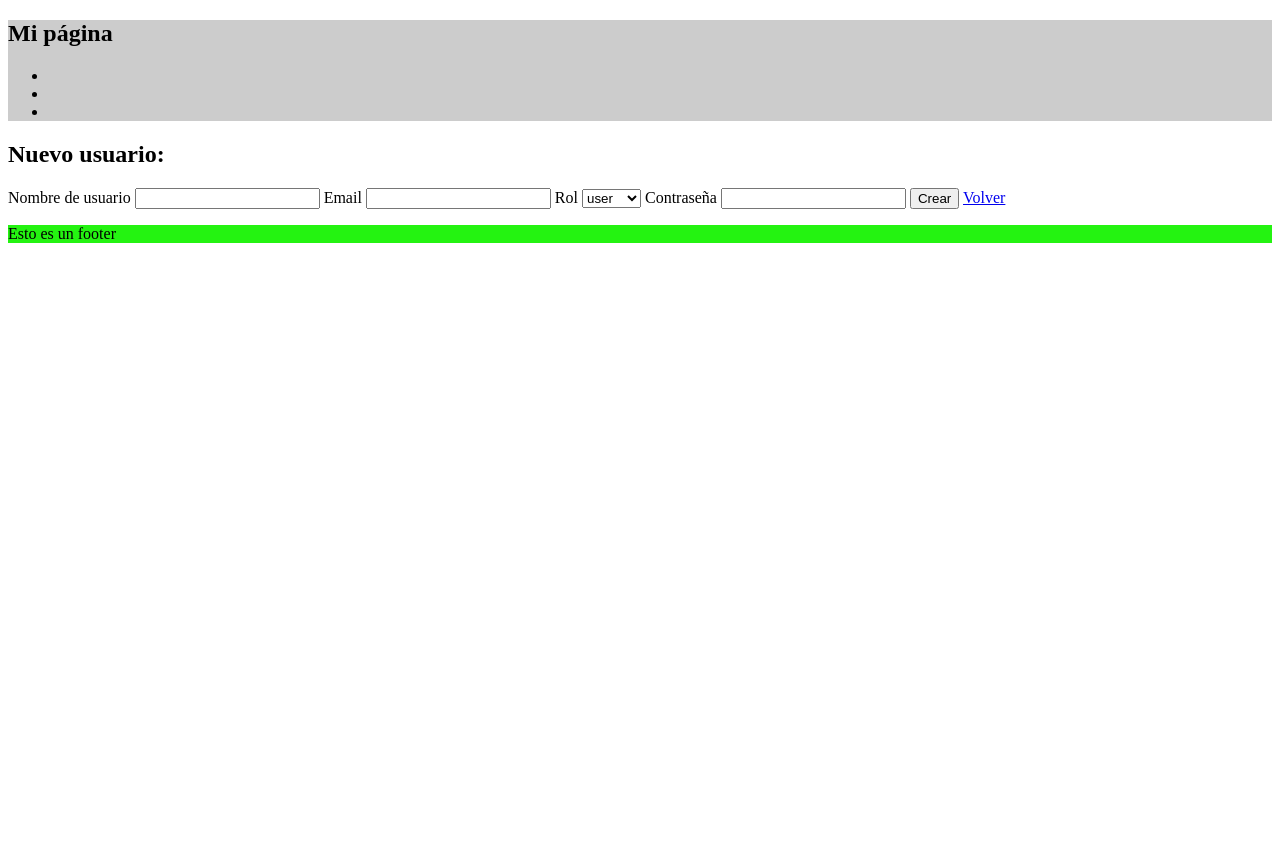
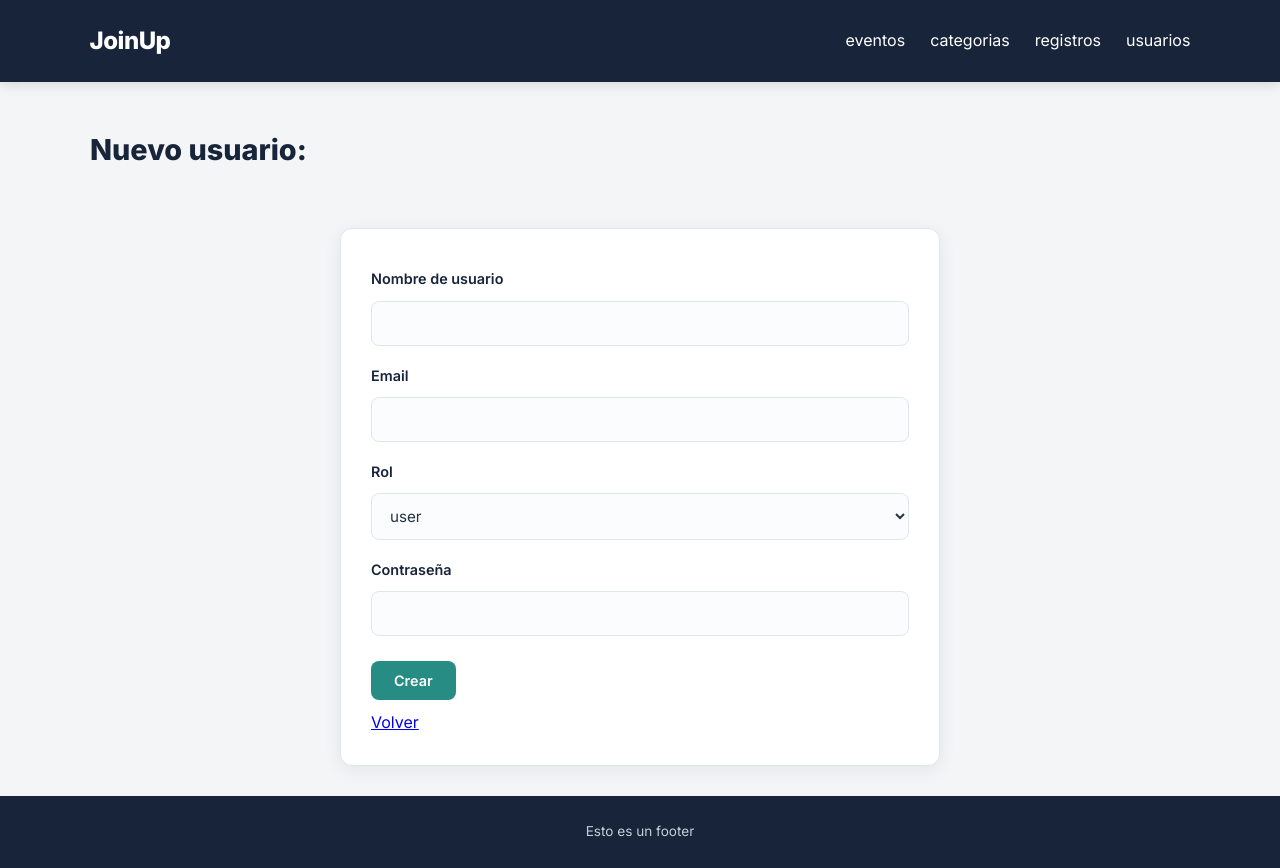
Before and after one commit to carmen-2026-design/project_backend_group, a Node server app: page /user/new in a window 1280 px wide. Before the commit the page ends 243 px from the top, so only its background shows below. Run offline with Node 20, Linux system fonts and the light colour scheme; some libraries are stand-ins or nearby versions.

Commit message:
categorias en funcionamiento
- se han agregado las categorias, funcionan correctamente, queda pendiente solucionar el tema de eliminar una categoria (mientras tenga eventos no me permita hacerlo). - se han añadido estilos para mejor visualización

```diff
--- a/public/css/style.css
+++ b/public/css/style.css
@@ -1,3 +1,310 @@
-header, footer {
+/* header, footer {
     background-color: #ccc;
 }
+
+ */
+
+
+@import url('https://fonts.googleapis.com/css2?family=Inter:wght@400;500;600;700;800&display=swap');
+
+:root {
+    --color-principal: #17243a;
+    --color-secundario: #278c83;
+    --color-secundario-hover: #1e716a;
+    --color-fondo: #f3f5f7;
+    --color-blanco: #ffffff;
+    --color-texto: #263244;
+    --color-texto-suave: #718096;
+    --color-borde: #e1e6ed;
+    --color-error: #c94b4b;
+    --sombra: 0 4px 18px rgba(23, 36, 58, 0.07);
+    --radio: 12px;
+}
+
+* {
+    margin: 0;
+    padding: 0;
+    box-sizing: border-box;
+}
+
+body {
+    min-height: 100vh;
+    display: flex;
+    flex-direction: column;
+    background-color: var(--color-fondo);
+    color: var(--color-texto);
+    font-family: 'Inter', sans-serif;
+    line-height: 1.6;
+}
+
+header {
+    background-color: var(--color-principal);
+    color: var(--color-blanco);
+    padding: 22px 7%;
+    box-shadow: 0 3px 12px rgba(0, 0, 0, 0.12);
+}
+
+nav {
+    max-width: 1200px;
+    margin: auto;
+    display: flex;
+    align-items: center;
+    justify-content: space-between;
+    gap: 20px;
+}
+
+nav h1 {
+    font-size: 1.5rem;
+    font-weight: 800;
+    letter-spacing: -0.5px;
+}
+
+nav ul {
+    display: flex;
+    align-items: center;
+    gap: 25px;
+    list-style: none;
+}
+
+nav a {
+    color: var(--color-blanco);
+    text-decoration: none;
+    font-size: 0.9rem;
+    font-weight: 500;
+    transition: color 0.2s ease;
+}
+
+nav a:hover {
+    color: #77c9bd;
+}
+
+body > h2 {
+    width: min(1100px, 86%);
+    margin: 45px auto 25px;
+    color: var(--color-principal);
+    font-size: 1.8rem;
+    font-weight: 800;
+}
+
+article {
+    width: min(1100px, 86%);
+    margin: 0 auto 20px;
+    padding: 25px;
+    background-color: var(--color-blanco);
+    border: 1px solid var(--color-borde);
+    border-radius: var(--radio);
+    box-shadow: var(--sombra);
+    transition: transform 0.2s ease, box-shadow 0.2s ease;
+}
+
+article:hover {
+    transform: translateY(-3px);
+    box-shadow: 0 8px 25px rgba(23, 36, 58, 0.1);
+}
+
+article h3 {
+    margin-bottom: 15px;
+    color: var(--color-principal);
+    font-size: 1.25rem;
+    font-weight: 700;
+}
+
+article p {
+    margin-bottom: 10px;
+    color: var(--color-texto-suave);
+    font-size: 0.95rem;
+}
+
+article a,
+body > a {
+    display: inline-block;
+    margin-top: 12px;
+    color: var(--color-secundario);
+    font-weight: 600;
+    font-size: 0.9rem;
+    text-decoration: none;
+    transition: color 0.2s ease;
+}
+
+article a:hover,
+body > a:hover {
+    color: var(--color-secundario-hover);
+    text-decoration: underline;
+}
+
+form {
+    width: min(600px, 86%);
+    margin: 30px auto;
+    padding: 30px;
+    display: flex;
+    flex-direction: column;
+    gap: 10px;
+    background-color: var(--color-blanco);
+    border: 1px solid var(--color-borde);
+    border-radius: var(--radio);
+    box-shadow: var(--sombra);
+}
+
+form label {
+    margin-top: 8px;
+    color: var(--color-principal);
+    font-size: 0.9rem;
+    font-weight: 600;
+}
+
+input,
+textarea,
+select {
+    width: 100%;
+    padding: 12px 14px;
+    background-color: #fbfcfd;
+    border: 1px solid var(--color-borde);
+    border-radius: 8px;
+    color: var(--color-texto);
+    font-family: inherit;
+    font-size: 0.95rem;
+    outline: none;
+    transition: border-color 0.2s ease, box-shadow 0.2s ease;
+}
+
+input:focus,
+textarea:focus,
+select:focus {
+    border-color: var(--color-secundario);
+    box-shadow: 0 0 0 3px rgba(39, 140, 131, 0.12);
+}
+
+textarea {
+    min-height: 120px;
+    resize: vertical;
+}
+
+button {
+    width: fit-content;
+    margin-top: 15px;
+    padding: 11px 23px;
+    background-color: var(--color-secundario);
+    color: var(--color-blanco);
+    border: none;
+    border-radius: 8px;
+    font-family: inherit;
+    font-size: 0.9rem;
+    font-weight: 600;
+    cursor: pointer;
+    transition: background-color 0.2s ease, transform 0.2s ease;
+}
+
+button:hover {
+    background-color: var(--color-secundario-hover);
+    transform: translateY(-1px);
+}
+
+article form {
+    width: auto;
+    margin: 0;
+    padding: 0;
+    display: inline-flex;
+    background: transparent;
+    border: none;
+    box-shadow: none;
+}
+
+article form button {
+    margin-top: 10px;
+    padding: 9px 17px;
+    background-color: #fceeee;
+    color: var(--color-error);
+}
+
+article form button:hover {
+    background-color: var(--color-error);
+    color: var(--color-blanco);
+}
+
+body > a {
+    width: fit-content;
+    margin: 20px 7%;
+}
+
+footer {
+    margin-top: auto;
+    padding: 25px;
+    background-color: var(--color-principal);
+    color: var(--color-blanco);
+    text-align: center;
+}
+
+footer p {
+    color: #c5ceda;
+    font-size: 0.85rem;
+}
+
+
+article:first-of-type {
+    margin-top: 35px;
+}
+
+article {
+    padding: 30px;
+}
+
+article h3 {
+    margin-bottom: 20px;
+}
+
+
+@media (max-width: 768px) {
+    header {
+        padding: 20px 5%;
+    }
+
+    nav {
+        flex-direction: column;
+        align-items: flex-start;
+        gap: 15px;
+    }
+
+    nav ul {
+        flex-wrap: wrap;
+        gap: 15px;
+    }
+
+    body > h2 {
+        margin-top: 30px;
+        font-size: 1.5rem;
+    }
+
+    article {
+        padding: 20px;
+    }
+
+    form {
+        padding: 22px;
+    }
+}
+
+@media (max-width: 480px) {
+    nav h1 {
+        font-size: 1.25rem;
+    }
+
+    nav ul {
+        gap: 12px;
+    }
+
+    article {
+        padding: 17px;
+    }
+
+    form {
+        padding: 18px;
+    }
+
+    button {
+        width: 100%;
+    }
+
+    article form button {
+        width: auto;
+    }
+}
--- a/src/routes/view/view.router.js
+++ b/src/routes/view/view.router.js
@@ -1,7 +1,7 @@
 import { Router } from "express";
 import userRouter from "./user.router.js";
 // import eventRouter from "./event.router.js";
-// import categoryRouter from "./category.router.js";
+ import categoryRouter from "./category.router.js";
 // import registrationRouter from "./registration.router.js";
 
 
@@ -13,7 +13,7 @@ router.get("/", (req, res) => {
 
 router.use("/user",userRouter);
 // router.use("/event",eventRouter);
-// router.use("/category",categoryRouter);
+router.use("/category",categoryRouter);
 // router.use("/registration",registrationRouter);
 
 export default router;
--- a/src/views/category/list.ejs
+++ b/src/views/category/list.ejs
@@ -2,6 +2,6 @@
 
 <h2> categorias:</h2>
 <% for (category of categories) {%>
-    <%- include('category_card',{category}) -%>
+    <%- include('categoryCard',{category}) -%>
 <% } %>
 <%- include('../layout/footer'); -%>
--- a/src/views/category/show.ejs
+++ b/src/views/category/show.ejs
@@ -1,7 +1,7 @@
 <%- include('../layout/header'); -%>
 
 
-    <%- include('category_card',{category}) -%>
+    <%- include('categoryCard',{category}) -%>
 
     <a href="/category">Volver</a>
 <%- include('../layout/footer'); -%>
--- a/src/views/layout/footer.ejs
+++ b/src/views/layout/footer.ejs
@@ -1,5 +1,5 @@
 
-  <footer style="background-color:#24f311">
+  <footer>
     <p>Esto es un footer</p>
   </footer>
   </body>
--- a/src/views/layout/header.ejs
+++ b/src/views/layout/header.ejs
@@ -1,19 +1,23 @@
 <!DOCTYPE html>
 <html lang="en">
+
 <head>
     <meta charset="UTF-8">
     <meta name="viewport" content="width=device-width, initial-scale=1.0">
     <title>Mi página</title>
     <link rel="stylesheet" href="/css/style.css">
 </head>
+
 <body>
     <header>
         <nav>
-        <h1>Mi página</h1>
+            <h1>JoinUp</h1>
             <ul>
-            <li></li>
-            <li></li>
-            <li></li>
+                <li>eventos</li>
+                <li>categorias</li>
+                <li>registros</li>
+                <li>usuarios</li>
+
             </ul>
         </nav>
     </header>
```
Also changed, not shown: src/controllers/category/category.view.controller.js (+23 -2 lines), src/repositories/category.repository.js (+30 -1 lines), src/views/home.ejs (added). Lines whose indentation alone changed are shown as unchanged.
